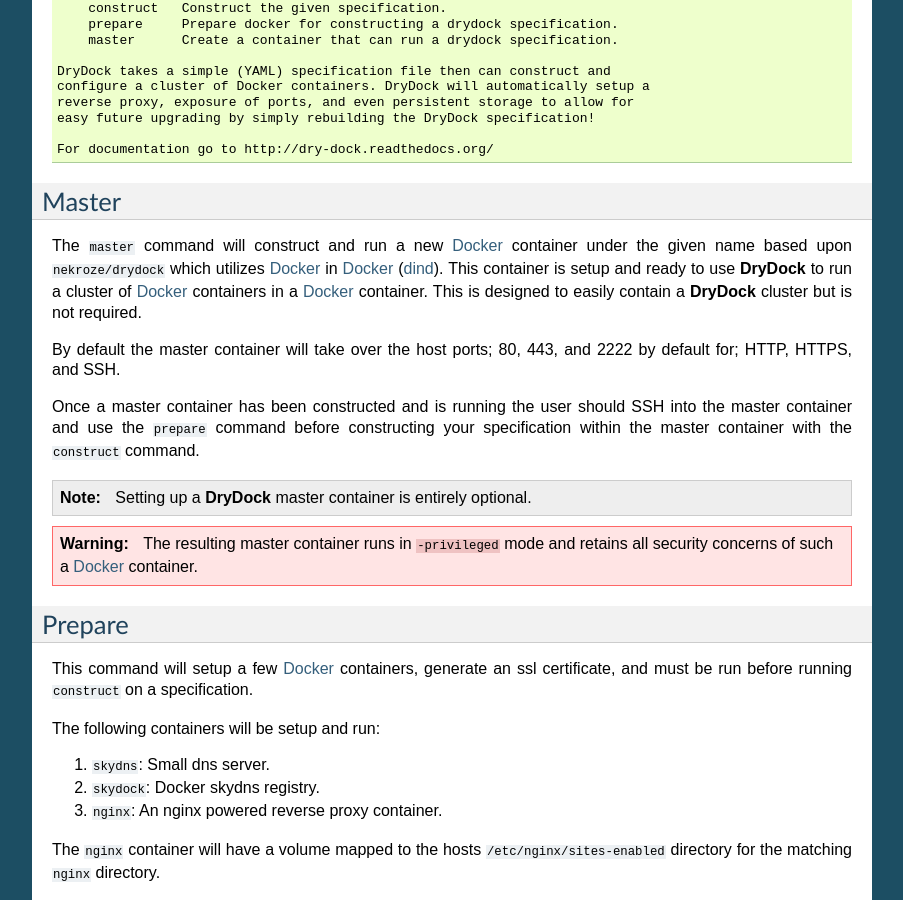
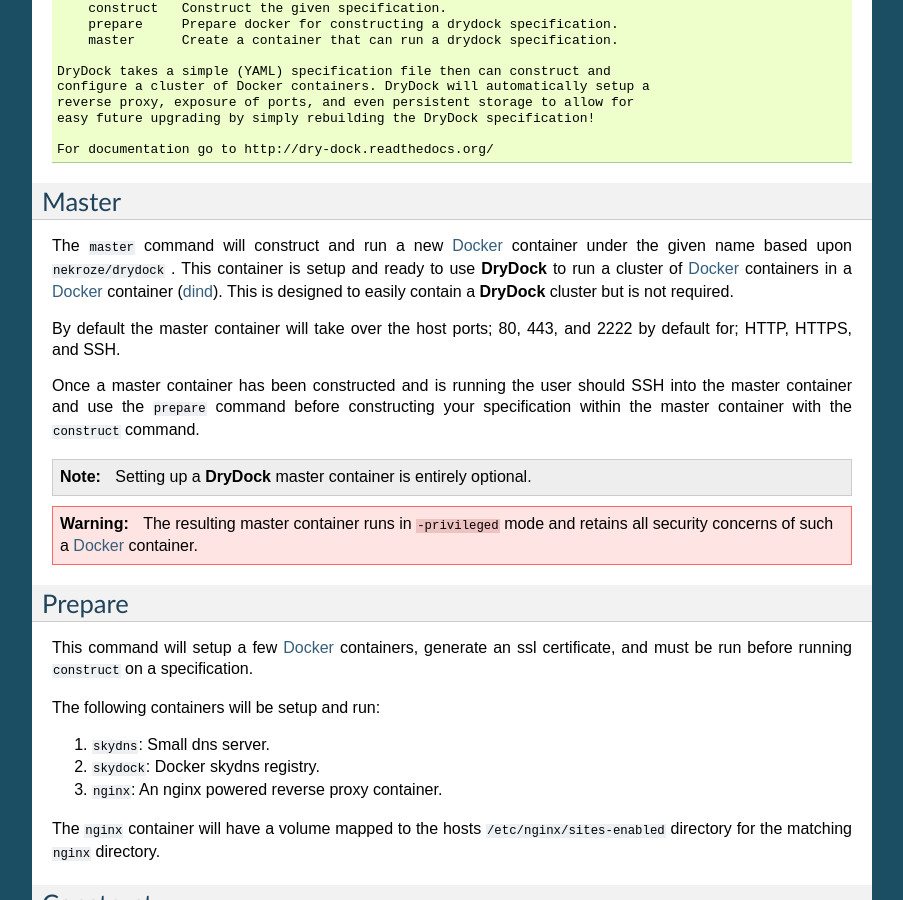
Before and after one commit to Nekroze/drydock, a Sphinx documentation site: the page built from docs/usage.rst, in a window 1280 px wide and 900 px high, scrolled down 414 px. Shown: the whole window, without its empty margins (198-1101 px from the left). Built offline with Sphinx 7.4.7, drawn with Linux system fonts in a browser that asks for light colours.

Commit message:
slight doc touchup

```diff
--- a/docs/usage.rst
+++ b/docs/usage.rst
@@ -40,10 +40,10 @@
 ------
 
 The ``master`` command will construct and run a new Docker_ container under
-the given name based upon ``nekroze/drydock`` which utilizes Docker_ in Docker_
-(dind_). This container is setup and ready to use **DryDock** to run a
-cluster of Docker_ containers in a Docker_ container. This is designed to
-easily contain a **DryDock** cluster but is not required.
+the given name based upon ``nekroze/drydock`` . This container is setup and
+ready to use **DryDock** to run a cluster of Docker_ containers in a Docker_
+container (dind_). This is designed to easily contain a **DryDock** cluster
+but is not required.
 
 By default the master container will take over the host ports; 80, 443,
 and 2222 by default for; HTTP, HTTPS, and SSH.
```
